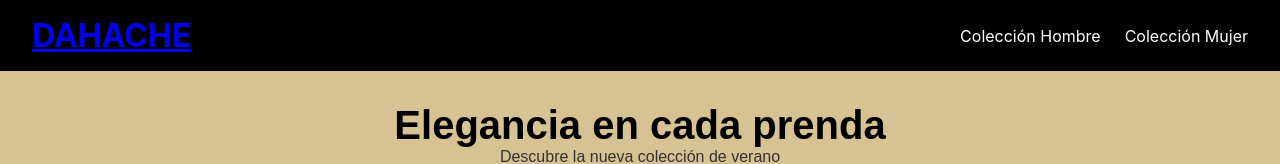
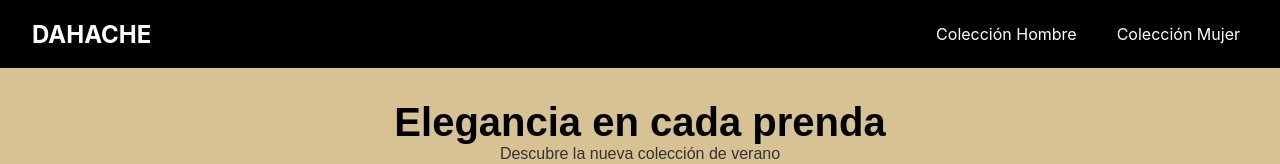
Before and after one commit to agustinfraile/DAHACHE, a React (Vite) app: page / in a window 1280 px wide. Shown: the top 164 px of the page. Built offline with nearby package versions, Linux system fonts and the light colour scheme; no server answers.

Commit message:
agregando estilos

```diff
--- a/src/components/Navbar/Navbar.module.css
+++ b/src/components/Navbar/Navbar.module.css
@@ -1,5 +1,3 @@
-/* Navbar.module.css */
-
 .navbar {
   background-color: #000000;
   color: #FFFFFF;
@@ -9,16 +7,30 @@
   align-items: center;
 }
 
+.logoLink {
+  text-decoration: none;
+  color: #FFFFFF;
+}
+
 .logo {
   font-weight: bold;
+  font-size: 1.5rem;
+}
+
+.navLinks {
+  display: flex;
+  align-items: center;
+  gap: 1.5rem;
 }
 
 .navLinks a {
   color: #FFFFFF;
-    margin-left: 1.5rem;
   text-decoration: none;
+  font-size: 1rem;
+  padding: 0.5rem;
+  transition: color 0.3s ease;
 }
 
 .navLinks a:hover {
-    color: #D6C292; /* Color de hover */
+  color: #D6C292; /* Cambia de color en hover */
 }
```
Lines whose indentation alone changed are shown as unchanged.
